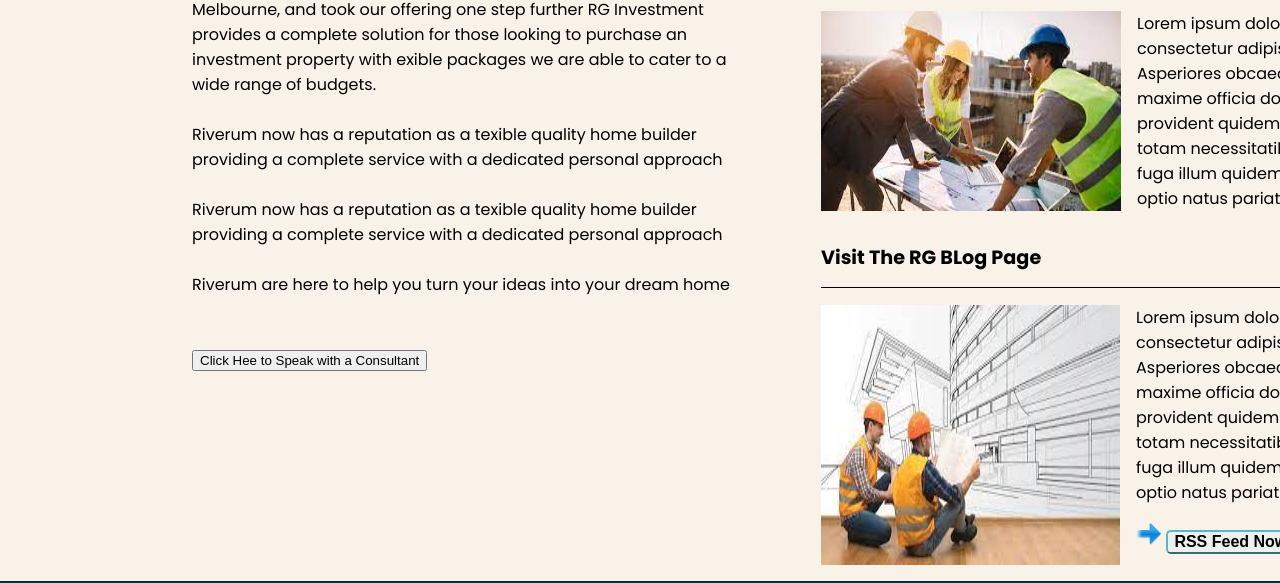
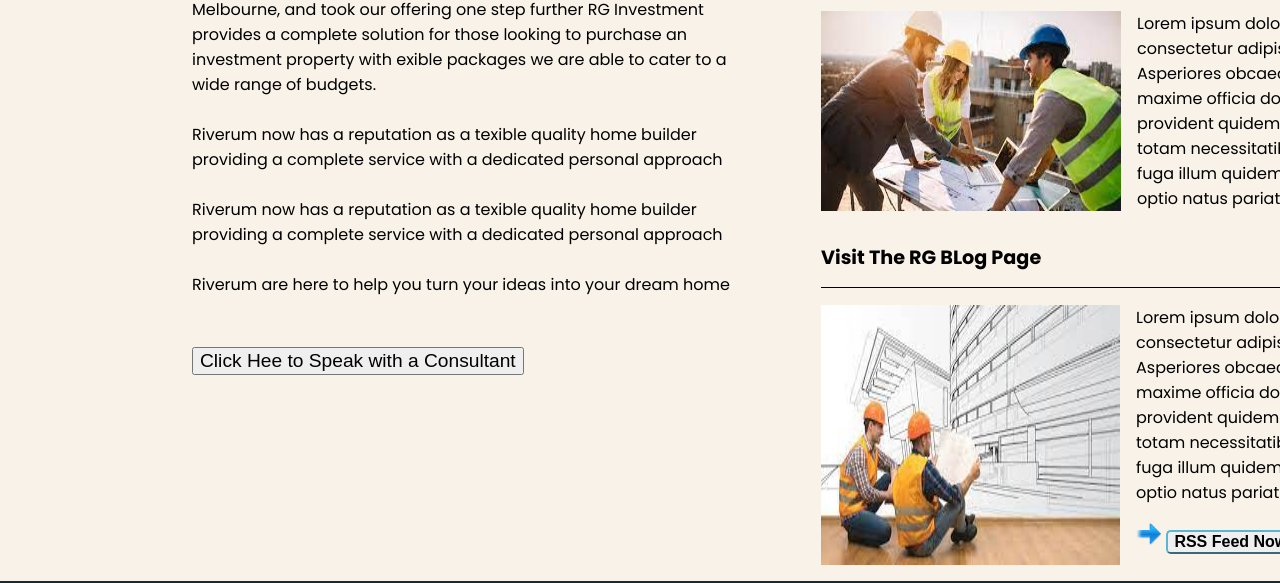
Before and after one commit to naman-weybee/Coding-Challenge-1, a plain HTML site: page Coding Challenge 1/newtemplate.html in a window 1280 px wide. Shown: the part 1158-1741 px from the top of the page. Drawn offline with Linux system fonts and the light colour scheme.

Commit message:
modified Coding Challenge 1 files

```diff
--- a/Coding Challenge 1/task.scss
+++ b/Coding Challenge 1/task.scss
@@ -101,6 +101,10 @@ a{
             width: auto;
             text-align: left;
             margin-left: 7em;
+
+            .talks{
+                font-size: 1.2em;
+            }
 
             .family{
                 display: block;
```
Also changed, not shown: Coding Challenge 1/task.css, 1 other file.
